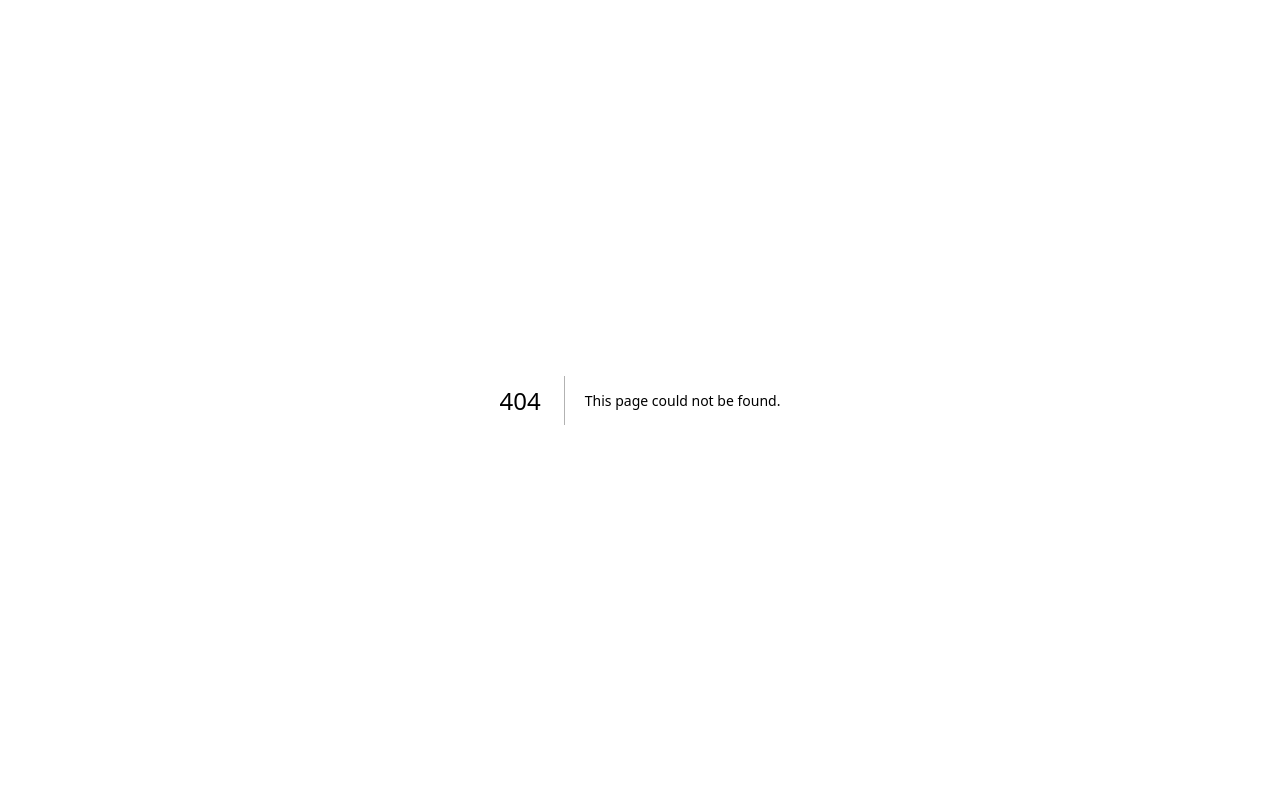
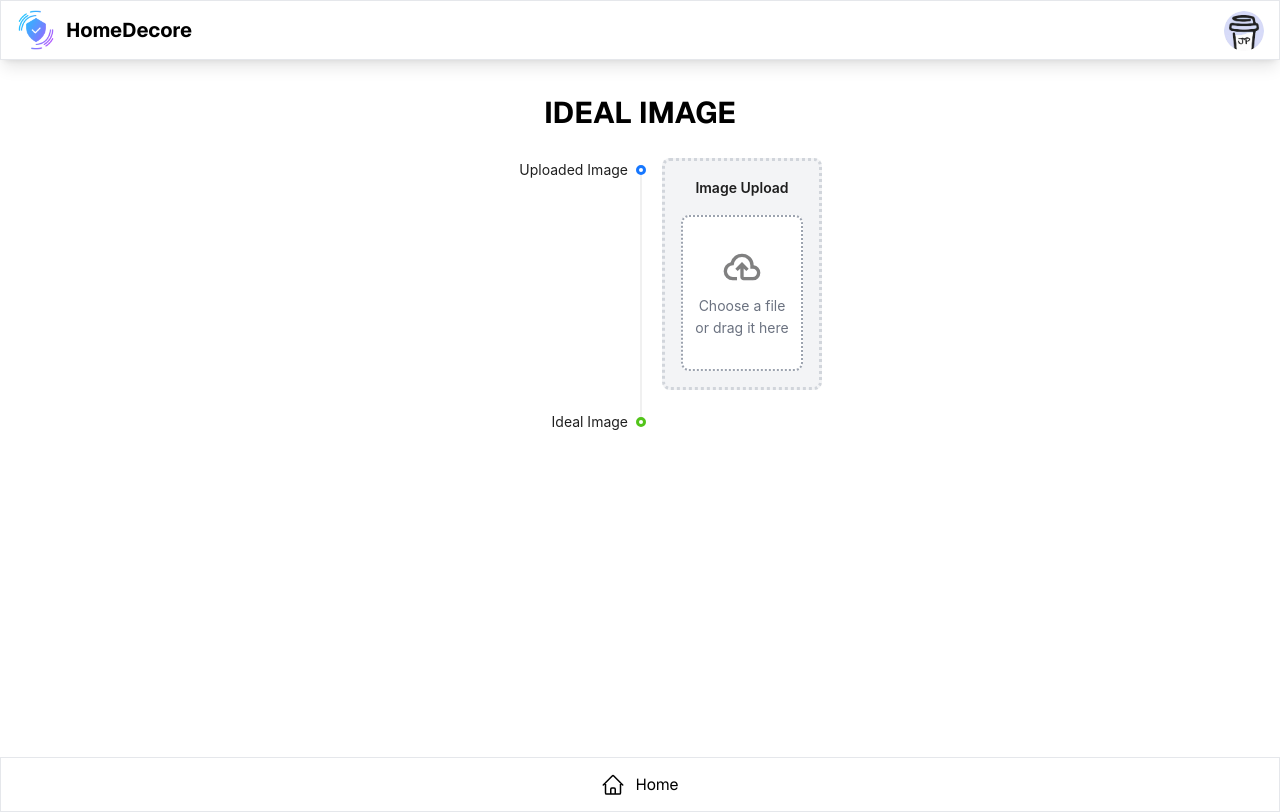
Before and after one commit to my-neme-eh-jeff/hotelmanagement, a Next.js app: page /staff/ideal in a window 1280 px wide. Before the commit this address had no page. Built offline with nearby package versions, Linux system fonts and the light colour scheme.

Commit message:
ideal images

```diff
--- /dev/null
+++ b/src/app/staff/ideal/page.js
@@ -0,0 +1,100 @@
+"use client";
+import React, { useState } from 'react';
+import { ClockCircleOutlined } from '@ant-design/icons';
+import {Radio, Timeline } from 'antd';
+import { Checkbox } from 'antd';
+
+const Damaged = () => {
+    const [selectedImage, setSelectedImage] = useState(null);
+    const [url,setUrl] = useState("")
+    const [data, setDamagedData] = useState([]);
+
+    const handleImageChange = (event) => {
+        const file = event.target.files[0];
+        setSelectedImage(file);
+
+        const formData = new FormData();
+        formData.append('file', file);
+
+        const requestOptions = {
+            method: "POST",
+            body: formData,
+            redirect: "follow",
+        };
+
+        fetch("https://5af4-34-173-238-94.ngrok-free.app/predictor/", requestOptions)
+        .then((response) => response.json())
+        .then((result) => {
+            console.log("Done");
+            console.log(result);
+            setUrl(result.image_url);
+            // console.log(result.data)
+
+
+        })
+        .catch((error) => console.error(error));
+
+
+
+
+    };
+
+    return (
+        <div className='mt-[30px] '>
+            <div className='flex justify-center font-bold items-center mb-[30px] text-[30px]'>IDEAL IMAGE</div>
+            <Timeline mode="left"
+            items={[
+                {
+                    label: 'Uploaded Image',
+                    children: (
+                        <>
+                            {selectedImage ?
+                                <img src={URL.createObjectURL(selectedImage)} alt="image" className="w-[160px] h-[200px]" />
+                                :
+                                <div className="p-4 border-[3px] border-dotted border-gray-300 rounded-lg bg-gray-100 text-center flex flex-col justify-center items-center w-[160px] ">
+                                    <h2 className="text-l font-semibold ">Image Upload</h2>
+                                    <label className="flex flex-col justify-center items-center mt-4 ">
+                                        <div className="cursor-pointer border-2 border-dotted h-[70%] w-[100%] border-gray-400 px-2 rounded-lg bg-white py-[30px]">
+                                            <svg
+                                                xmlns="http://www.w3.org/2000/svg"
+                                                className="h-10 w-10 mx-auto text-gray-500"
+                                                height="20"
+                                                fill="gray"
+                                                viewBox="0 -960 960 960"
+                                                stroke="currentColor"
+                                            >
+                                                <path d="M260-160q-91 0-155.5-63T40-377q0-78 47-139t123-78q25-92 100-149t170-57q117 0 198.5 81.5T760-520q69 8 114.5 59.5T920-340q0 75-52.5 127.5T740-160H520q-33 0-56.5-23.5T440-240v-206l-64 62-56-56 160-160 160 160-56 56-64-62v206h220q42 0 71-29t29-71q0-42-29-71t-71-29h-60v-80q0-83-58.5-141.5T480-720q-83 0-141.5 58.5T280-520h-20q-58 0-99 41t-41 99q0 58 41 99t99 41h100v80H260Zm220-280Z" />
+                                            </svg>
+                                            <p className="text-gray-500 mt-2">
+                                                Choose a file or drag it here
+                                            </p>
+                                            <input
+                                                className="hidden"
+                                                type="file"
+                                                accept=".jpg,.png,.jpeg"
+                                                onChange={handleImageChange}
+                                            />
+                                        </div>
+                                    </label>
+                                </div>
+                            }
+                        </>
+                    ),
+                },
+                {
+                    label: 'Ideal Image',
+                    children: url !== "" ? (
+                        <>
+                             <img src={url} alt="image" className="w-[160px] h-[200px] mr-[13px] mt-[10px]" />
+                        </>
+                    ) : null,
+                    color: 'green',
+                },
+
+
+            ]} />
+        </div>
+    );
+};
+
+export default Damaged;
```
